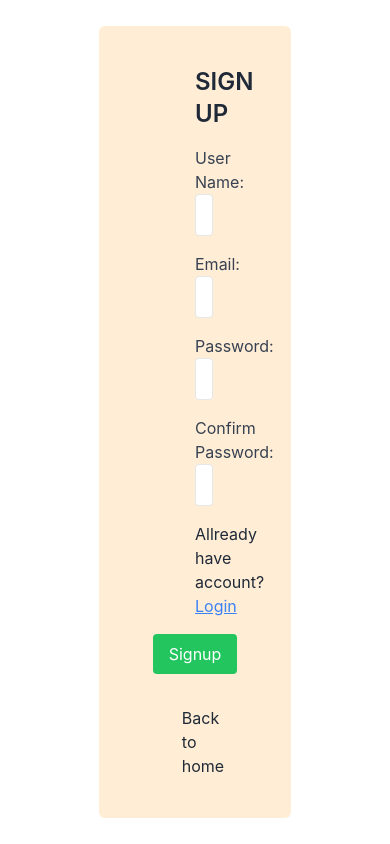
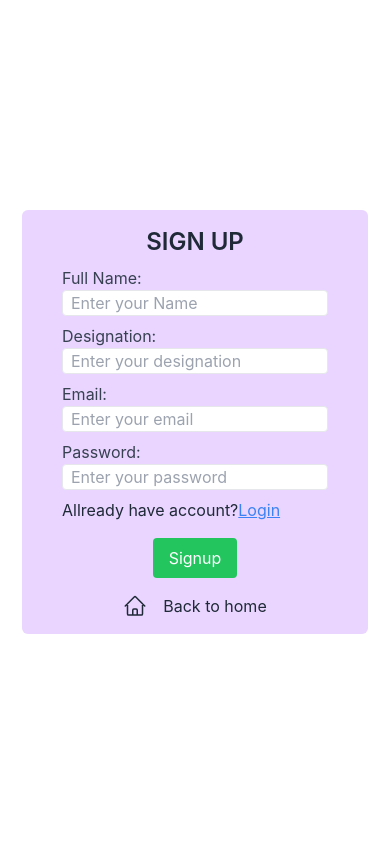
Before and after one commit to Tareq-dev/task-management, a React (Vite) app: page /signUp in a window 390 px wide. Built offline with nearby package versions, Linux system fonts and the light colour scheme; no server answers; the database is empty.

Commit message:
login and sign up form responsive

```diff
--- a/src/pages/Login.jsx
+++ b/src/pages/Login.jsx
@@ -42,7 +42,7 @@ function Login() {
   };
   return (
     <div className="flex justify-center items-center h-screen">
-      <div className="w-1/3 bg-orange-100 px-24 py-10 rounded-md">
+      <div className="md:w-1/3 bg-purple-200 border shadow px-10 md:px-24 py-10 rounded-md">
         <h1 className="text-2xl font-semibold mb-4 text-center uppercase">
           Login
         </h1>
@@ -55,11 +55,12 @@ function Login() {
               type="email"
               id="email"
               name="email"
+              placeholder="Enter your email"
               value={loginData.email}
               onChange={(e) =>
                 setLoginData({ ...loginData, email: e.target.value })
               }
-              className="w-full outline-none p-2 border rounded"
+              className="w-full outline-none px-2 md:p-2 border rounded"
             />
           </div>
           <div className="mb-4">
@@ -70,11 +71,12 @@ function Login() {
               type="password"
               id="password"
               name="password"
+              placeholder="Enter your password"
               value={loginData.password}
               onChange={(e) =>
                 setLoginData({ ...loginData, password: e.target.value })
               }
-              className="w-full outline-none p-2 border rounded"
+              className="w-full outline-none px-2 md:p-2 border rounded"
             />
           </div>
           <p>
@@ -83,7 +85,7 @@ function Login() {
               Creat one
             </Link>
           </p>
-          <p className="text-red-500 mb-4">{loginError}</p>
+          <p className="text-red-500 mb-2 md:mb-4">{loginError}</p>
           <div className="flex justify-center">
             <button
               type="submit"
--- a/src/pages/SignUp.jsx
+++ b/src/pages/SignUp.jsx
@@ -8,23 +8,23 @@ import { ref, set } from "firebase/database";
 function SignUp() {
   const [signupData, setSignupData] = useState({
     userName: "",
+    designation: "",
     email: "",
     password: "",
-    confirmPassword: "",
   });
+
   const [signupError, setSignupError] = useState("");
   const navigate = useNavigate();
 
   const handleSignup = async (e) => {
     e.preventDefault();
     if (
+      !signupData.userName ||
       !signupData.email ||
       !signupData.password ||
-      !signupData.confirmPassword
+      !signupData.designation
     ) {
       setSignupError("Please fill in all fields.");
-    } else if (signupData.password !== signupData.confirmPassword) {
-      setSignupError("Passwords do not match.");
     } else {
       createUserWithEmailAndPassword(
         auth,
@@ -36,18 +36,15 @@ function SignUp() {
           const email = user?.email;
           const uid = userCredential?.user.uid;
           const name = signupData?.userName;
+          const designation = signupData?.designation;
 
           if (user?.email) {
             navigate("/");
             toast.success("Successfully created");
             try {
               const userRef = ref(db, `users/${uid}`);
-              const userData = { uid, name, email };
+              const userData = { uid, name, designation, email };
               set(userRef, userData);
-              console.log(
-                "User logged in successfully:",
-                userCredential.user?.email
-              );
             } catch (error) {}
           }
         })
@@ -55,33 +52,53 @@ function SignUp() {
           const errorMessage = error.message;
           console.log(errorMessage);
         });
-
-      setSignupError(""); // Clear error on successful signup
+      setSignupError("");
     }
   };
+
   return (
     <div className="flex justify-center items-center h-screen">
-      <div className="w-1/3 bg-orange-100 px-24 py-10 rounded-md">
-        <h1 className="text-2xl font-semibold mb-4 text-center uppercase">
+      <div className="md:w-1/3 bg-purple-200 px-10 md:px-24 py-4 md:py-10 rounded-md">
+        <h1 className="text-2xl font-semibold mb-2 md:mb-4 text-center uppercase">
           Sign up
         </h1>
         <form onSubmit={handleSignup}>
-          <div className="mb-4">
+          <div className="mb-2 md:mb-4">
             <label htmlFor="email" className="block text-gray-700">
-              User Name:
+              Full Name:
             </label>
             <input
               type="text"
               id="userName"
               name="userName"
+              placeholder="Enter your Name"
               value={signupData.userName}
               onChange={(e) =>
                 setSignupData({ ...signupData, userName: e.target.value })
               }
-              className="w-full p-2 border rounded outline-none"
+              className="w-full px-2 md:p-2 border rounded outline-none"
             />
           </div>
-          <div className="mb-4">
+          <div className=" mb-2 md:mb-4">
+            <label htmlFor="designation" className="block text-gray-700">
+              Designation:
+            </label>
+            <input
+              type="text"
+              id="designation"
+              name="designation"
+              placeholder="Enter your designation"
+              value={signupData.designation}
+              onChange={(e) =>
+                setSignupData({
+                  ...signupData,
+                  designation: e.target.value,
+                })
+              }
+              className="w-full px-2 md:p-2 border rounded outline-none"
+            />
+          </div>
+          <div className="mb-2 md:mb-4">
             <label htmlFor="email" className="block text-gray-700">
               Email:
             </label>
@@ -89,14 +106,15 @@ function SignUp() {
               type="email"
               id="email"
               name="email"
+              placeholder="Enter your email"
               value={signupData.email}
               onChange={(e) =>
                 setSignupData({ ...signupData, email: e.target.value })
               }
-              className="w-full p-2 border rounded outline-none"
+              className="w-full px-2 md:p-2 border rounded outline-none"
             />
           </div>
-          <div className="mb-4">
+          <div className="mb-2 md:mb-4">
             <label htmlFor="password" className="block text-gray-700">
               Password:
             </label>
@@ -104,31 +122,15 @@ function SignUp() {
               type="password"
               id="password"
               name="password"
+              placeholder="Enter your password"
               value={signupData.password}
               onChange={(e) =>
                 setSignupData({ ...signupData, password: e.target.value })
               }
-              className="w-full p-2 border rounded outline-none"
+              className="w-full px-2 md:p-2 border rounded outline-none"
             />
           </div>
-          <div className="mb-4">
-            <label htmlFor="confirmPassword" className="block text-gray-700">
-              Confirm Password:
-            </label>
-            <input
-              type="password"
-              id="confirmPassword"
-              name="confirmPassword"
-              value={signupData.confirmPassword}
-              onChange={(e) =>
-                setSignupData({
-                  ...signupData,
-                  confirmPassword: e.target.value,
-                })
-              }
-              className="w-full p-2 border rounded outline-none"
-            />
-          </div>
+
           <p>
             Allready have account?
             <Link to="/login" className="underline text-blue-500">
@@ -144,7 +146,10 @@ function SignUp() {
               Signup
             </button>
           </div>
-          <Link to="/" className="flex justify-center items-center mt-8 gap-4">
+          <Link
+            to="/"
+            className="flex justify-center items-center mt-4 md:mt-8 gap-4"
+          >
             <svg
               xmlns="http://www.w3.org/2000/svg"
               fill="none"
```
